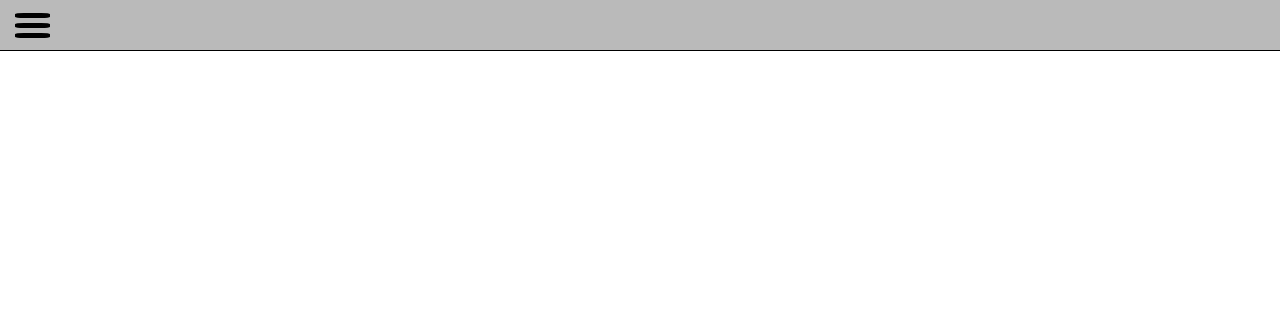
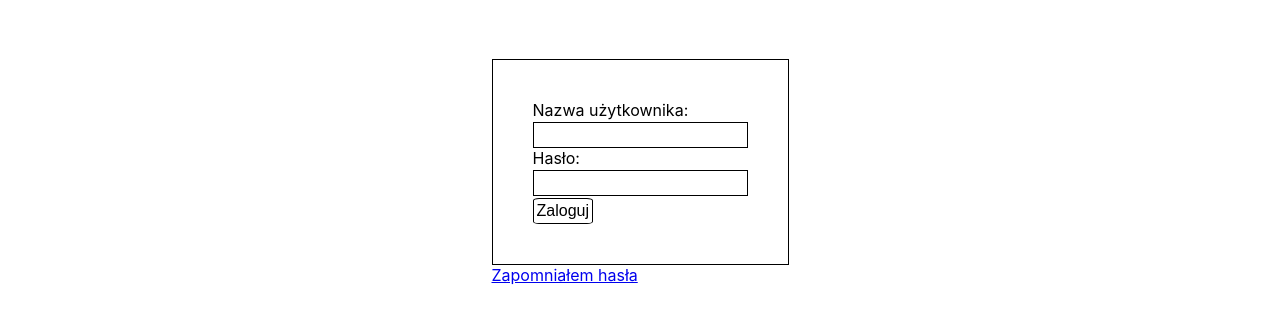
Before and after one commit to Damsonnn/Gym-Website-CMS, a React (Create React App) app in the folder Frontend/gym-webapp/: page /login in a window 1280 px wide. Before the commit this address had no page. Shown: the top 322 px of the page. Built offline with nearby package versions, Linux system fonts and the light colour scheme.

Commit message:
add crud buttons, login screen

```diff
--- a/Frontend/gym-webapp/src/App.tsx
+++ b/Frontend/gym-webapp/src/App.tsx
@@ -1,26 +1,18 @@
 import React, { useState } from 'react';
-import SideMenu from './components/SideMenu';
-import './App.css';
-import { BrowserRouter } from 'react-router-dom';
-import Pages from './components/Pages';
+import SideMenu from './components/general/SideMenu';
+import './assets/stylesheets/App.css';
+import { BrowserRouter, Route, Routes } from 'react-router-dom';
+import Pages from './components/general/Pages';
+import LoginPage from './components/general/LoginPage';
 
 function App() {
-  const [showMenu, setShowMenu] = useState(false)
-
   return (
     <div className="App">
-      <header>
-        <div className='hamburger' onClick={() => setShowMenu(!showMenu)}>
-          <div></div>
-          <div></div>
-          <div></div>
-        </div>
-      </header>
       <BrowserRouter>
-        <div className='content'>
-          {showMenu ? <SideMenu/> : null}
-          <Pages/>
-        </div>
+        <Routes>
+          <Route path='login' element={<LoginPage />}/>
+          <Route path='manage/*' element={<Pages />} />
+        </Routes>
       </BrowserRouter>
     </div>
   );
--- a/Frontend/gym-webapp/src/App.css
+++ b/Frontend/gym-webapp/src/assets/stylesheets/App.css
@@ -60,3 +60,14 @@ td {
   border: 1px solid;
   height: 30px;
 }
+
+.crud-buttons {
+  text-align: right;
+  padding-right: 10px;
+  width: 50px;
+}
+
+.crud-buttons>* {
+  color: black;
+  margin-left: 5px;
+}
--- /dev/null
+++ b/Frontend/gym-webapp/src/assets/stylesheets/LoginPage.css
@@ -0,0 +1,20 @@
+.login-container {
+    display: flex;
+    justify-content: center;
+}
+
+form {
+    margin-top: 20%;
+    border: 1px solid;
+    padding: 40px;
+}
+
+input {
+    border: 1px solid;
+    padding: 3px;
+    margin-top: 2px;
+}
+
+input[type=submit]{
+    border-radius: 10%;
+}
--- a/Frontend/gym-webapp/src/components/Pages.tsx
+++ /dev/null
@@ -1,13 +0,0 @@
-import React, { Component } from 'react'
-import { Route, Router, Routes } from 'react-router'
-import Posts from './Posts'
-import Banners from './Banners'
-
-export default function Pages() {
-    return (
-        <Routes>
-            <Route path="/posts" element={<Posts />} />
-            <Route path="/banners" element={<Banners />} />
-        </Routes>
-    )
-}
--- /dev/null
+++ b/Frontend/gym-webapp/src/components/general/LoginPage.tsx
@@ -0,0 +1,20 @@
+import React from 'react'
+import "../../assets/stylesheets/LoginPage.css"
+import { Link } from 'react-router-dom'
+
+export default function LoginPage() {
+  return (
+    <div className='login-container'>
+      <div className='form-container'>
+        <form>
+          <label htmlFor="username">Nazwa użytkownika:</label><br/>
+          <input type="text" name="username" id="username" /><br/>
+          <label htmlFor="password">Hasło:</label><br/>
+          <input type="password" name="password" id="password" /><br/>
+          <input type="submit" value="Zaloguj"/>
+        </form>
+        <Link to="/password-recovery">Zapomniałem hasła</Link>
+      </div>
+    </div>
+  )
+}
--- /dev/null
+++ b/Frontend/gym-webapp/src/components/general/Pages.tsx
@@ -0,0 +1,28 @@
+import React, { useState, Component } from 'react'
+import { Route, Routes } from 'react-router'
+import Posts from '../post/List'
+import Banners from '../banner/List'
+import SideMenu from './SideMenu'
+
+export default function Pages() {
+    const [showMenu, setShowMenu] = useState(false)
+
+    return (
+        <div>
+            <header>
+                <div className='hamburger' onClick={() => setShowMenu(!showMenu)}>
+                    <div></div>
+                    <div></div>
+                    <div></div>
+                </div>
+            </header>
+            <div className='content'>
+                {showMenu ? <SideMenu /> : null}
+                <Routes>
+                    <Route path="posts" element={<Posts />} />
+                    <Route path="banners" element={<Banners />} />
+                </Routes>
+            </div>
+        </div>
+    )
+}
--- a/Frontend/gym-webapp/src/components/SideMenu.tsx
+++ b/Frontend/gym-webapp/src/components/general/SideMenu.tsx
@@ -7,13 +7,13 @@ export default class SideMenu extends Component {
             <nav>
                 <ul className='side-menu'>
                     <li>
-                        <Link to='/posts'>Posty</Link>
+                        <Link to='posts'>Posty</Link>
                     </li>
                     <li>
-                        <Link to='/banners'>Banery</Link>
+                        <Link to='banners'>Banery</Link>
                     </li>
                     <li>
-                        <Link to='/'>Test3</Link>
+                        <Link to=''>Test3</Link>
                     </li>
                 </ul>
             </nav>
--- a/Frontend/gym-webapp/src/components/Posts.tsx
+++ b/Frontend/gym-webapp/src/components/post/List.tsx
@@ -1,4 +1,5 @@
 import React, { Component, useState } from 'react'
+import { Link } from 'react-router-dom'
 
 type Post = {
     title: string
@@ -14,7 +15,12 @@ export default function Posts() {
     }
     const [posts, setPosts] = useState(getPosts());
     const mapPosts = (posts: Array<Post>) => {
-        return posts.map(post => <tr><td>{post.title}</td><td>{post.author}</td></tr>)
+        const buttons = <td className='crud-buttons'>
+            <Link to="view">Zobacz</Link>
+            <Link to="edit">Edytuj</Link>
+            <Link to="delete">Usuń</Link>
+        </td>
+        return posts.map(post => <tr><td>{post.title}</td><td>{post.author}</td>{buttons}</tr>)
     }
 
     return (
--- a/Frontend/gym-webapp/src/index.tsx
+++ b/Frontend/gym-webapp/src/index.tsx
@@ -1,6 +1,6 @@
 import React from 'react';
 import ReactDOM from 'react-dom/client';
-import './index.css';
+import './assets/stylesheets/index.css';
 import App from './App';
 import reportWebVitals from './reportWebVitals';
 
```
Also changed, not shown: Frontend/gym-webapp/src/assets/stylesheets/index.css (renamed from Frontend/gym-webapp/src/index.css), Frontend/gym-webapp/src/components/banner/List.tsx (renamed from Frontend/gym-webapp/src/components/Banners.tsx).
